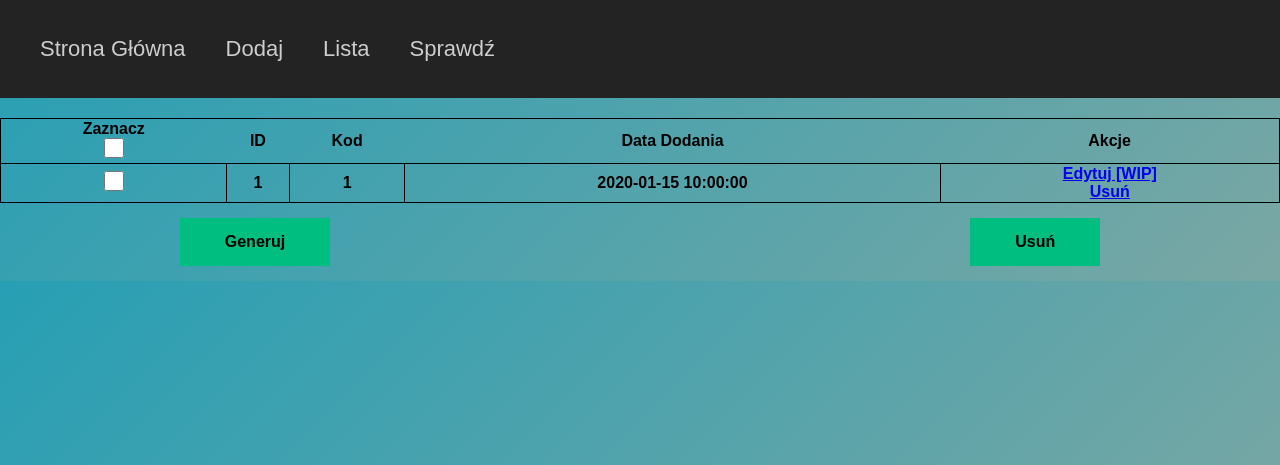
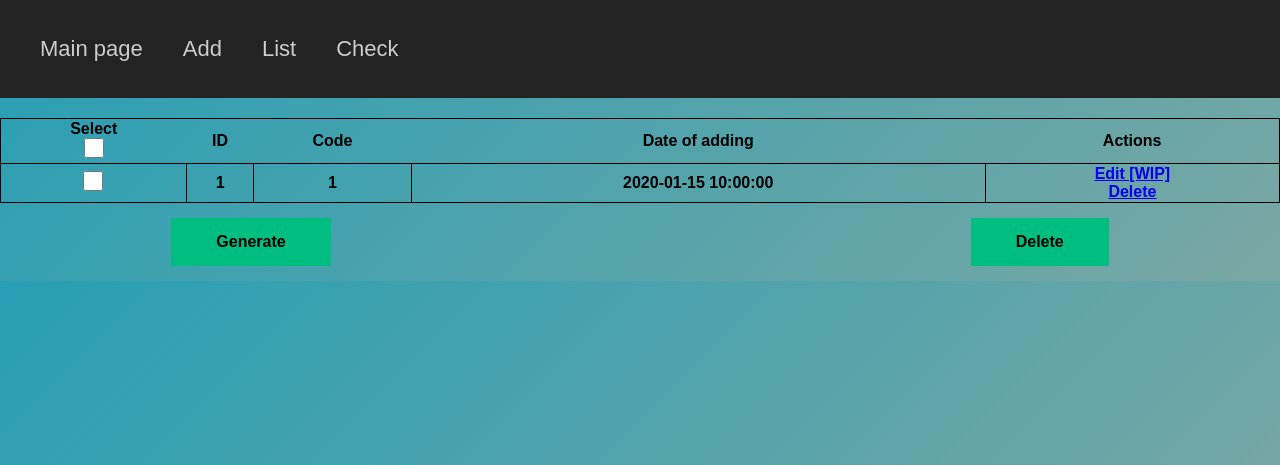
Before and after one commit to tomasz-brak/flask-tickets, a Flask app: page /list in a window 1280 px wide. Shown: the top 465 px of the page. Run offline with Flask 2, Linux system fonts and the light colour scheme; tables that the repository leaves empty hold one stand-in row (values such as "Sample post").

Commit message:
UI language changed to English

```diff
--- a/app.py
+++ b/app.py
@@ -53,10 +53,10 @@ def search_query():
         #check if code exists in database
         ticket = Tickets.query.filter_by(code=query).first()
         if ticket:
-            return render_template("search_result.html", code=query, found="Znaleziono Bilet ✅")
-        return render_template("search_result.html", code=query, found="NIE Znaleziono Bilet ❌")
+            return render_template("search_result.html", code=query, found="Ticket found ✅")
+        return render_template("search_result.html", code=query, found="Ticket not found ❌")
     else:
-        return "Nie znaleziono"
+        return "Not a valid query"
 
 @app.route("/list", methods=["POST", "GET"])
 def list():
@@ -89,13 +89,13 @@ def add():
                 db.session.commit()
             except IntegrityError as e:
                 return (
-                    "Błąd podczas dodawania do bazy danych {}".format(e)
-                    + '<br><br> Najprawdopodobniej taki kod już istnieje <br><br> <h1> <a href="/add">Spróbój Ponownie</a> </h1>'
+                    "Error while adding to data base {}".format(e)
+                    + '<br><br> Most likely this code already exists <br><br> <h1> <a href="/add">Try again</a> </h1>'
                 )
             except Exception as e:
                 return (
-                    "Błąd podczas dodawania do bazy danych {}".format(e)
-                    + '<br><br><h1 href="/add">Spróbój Ponownie</h1>'
+                    "Error while adding to database {}".format(e)
+                    + '<br><br><h1 href="/add">Try again</h1>'
                 )
         return redirect("/list")
     else:
--- a/templates/add.html
+++ b/templates/add.html
@@ -8,8 +8,8 @@
 <link rel="stylesheet" href="{{ url_for('static', filename='css/add.css') }}">
 <div class="form-wrapper">
     <form action="/add" method="POST">
-        <input type="number" class="Input-field" name="n_of_repeats" id="n_of_repeats" placeholder="Ilość Powtórzeń">
-        <input type="submit" class="Input-submit" value="Dodaj">
+        <input type="number" class="Input-field" name="n_of_repeats" id="n_of_repeats" placeholder="N. of repeats">
+        <input type="submit" class="Input-submit" value="Add">
     </form>
 </div>
 {% endblock body %}
--- a/templates/base.html
+++ b/templates/base.html
@@ -22,22 +22,22 @@
           <ul>
             <li>
               <a href="/">
-                Strona Główna
+                Main page
               </a>
             </li>
             <li>
               <a href="/add">
-                Dodaj
+                Add
               </a>
             </li>
             <li>
               <a href="/list">
-                Lista
+                List
               </a>
             </li>
             <li>
               <a href="/search">
-                Sprawdź
+                Check
               </a>
             </li>
           </ul>
--- a/templates/error-not-found.html
+++ b/templates/error-not-found.html
@@ -5,13 +5,13 @@
 {% endblock head %}
 
 {% block body %}
-<h1>Nie znaleziono biletu z id: {{ id }}</h1>
-<p id="countDown">Przekierowanie za: 5 sekund</p>
+<h1>Id not found (id: {{ id }})</h1>
+<p id="countDown">Redirect in: 5s</p>
 <script>
 var count = 5;
 setInterval(function(){
     count--;
-    document.getElementById('countDown').innerHTML = "Przekierowanie za: " + count.toString() + " sekund";
+    document.getElementById('countDown').innerHTML = "Redirect in: " + count.toString() + "s";
     if (count == 0) {
         window.location = '/list';
     }
--- a/templates/index.html
+++ b/templates/index.html
@@ -5,5 +5,5 @@
 {% endblock head %}
 
 {% block body %}
-<h1>Storna Głowna w trakcie budowy linki [▲ ▲ ▲] </h1>
+<h1>No main page yet :( [▲ ▲ ▲] </h1>
 {% endblock body %}
--- a/templates/list.html
+++ b/templates/list.html
@@ -10,11 +10,11 @@
 <form action="/gen" method="POST">
     <table>
         <tr>
-            <th>Zaznacz<br><input type="checkbox" name="selecter" value="check" id="check-selector" onclick="checkBox()" class="check-box"></th>
+            <th>Select<br><input type="checkbox" name="selecter" value="check" id="check-selector" onclick="checkBox()" class="check-box"></th>
             <th>ID</th>
-            <th>Kod</th>
-            <th>Data Dodania</th>
-            <th>Akcje</th>
+            <th>Code</th>
+            <th>Date of adding</th>
+            <th>Actions</th>
         </tr>
         {% for ticket in tickets %}
         <tr>
@@ -22,13 +22,13 @@
             <td>{{ ticket.id }}</td>
             <td>{{ ticket.code }}</td>
             <td>{{ ticket.date_created.strftime('%Y-%m-%d %H:%M:%S') }}</td>
-            <td><a href="#">Edytuj [WIP]</a><br><a href="/delete/{{ ticket.id }}">Usuń</a></td>
+            <td><a href="#">Edit [WIP]</a><br><a href="/delete/{{ ticket.id }}">Delete</a></td>
         </tr>
         {% endfor %}
     </table>
     <div class="ceneter-content">
-    <input type="submit" value="Generuj" name="generate" class="button">
-    <input type="submit" value="Usuń" name="generate" class="button">
+    <input type="submit" value="Generate" name="generate" class="button">
+    <input type="submit" value="Delete" name="generate" class="button">
     </div>
 </form>
 <script src="{{ url_for('static', filename='js/selectAll.js') }}"></script>
--- a/templates/search.html
+++ b/templates/search.html
@@ -8,8 +8,8 @@
 <link rel="stylesheet" href="{{ url_for('static', filename='css/search.css') }}">
 <div class="form-wrapper">
     <form action="/search/query" method="GET">
-        <input type="number" class="Input-field" name="query" id="query" placeholder="Podaj ID">
-        <input type="submit" class="Input-submit" value="Sprawdź">
+        <input type="number" class="Input-field" name="query" id="query" placeholder="Insert ID">
+        <input type="submit" class="Input-submit" value="Check">
     </form>
 </div>
 {% endblock body %}
```
